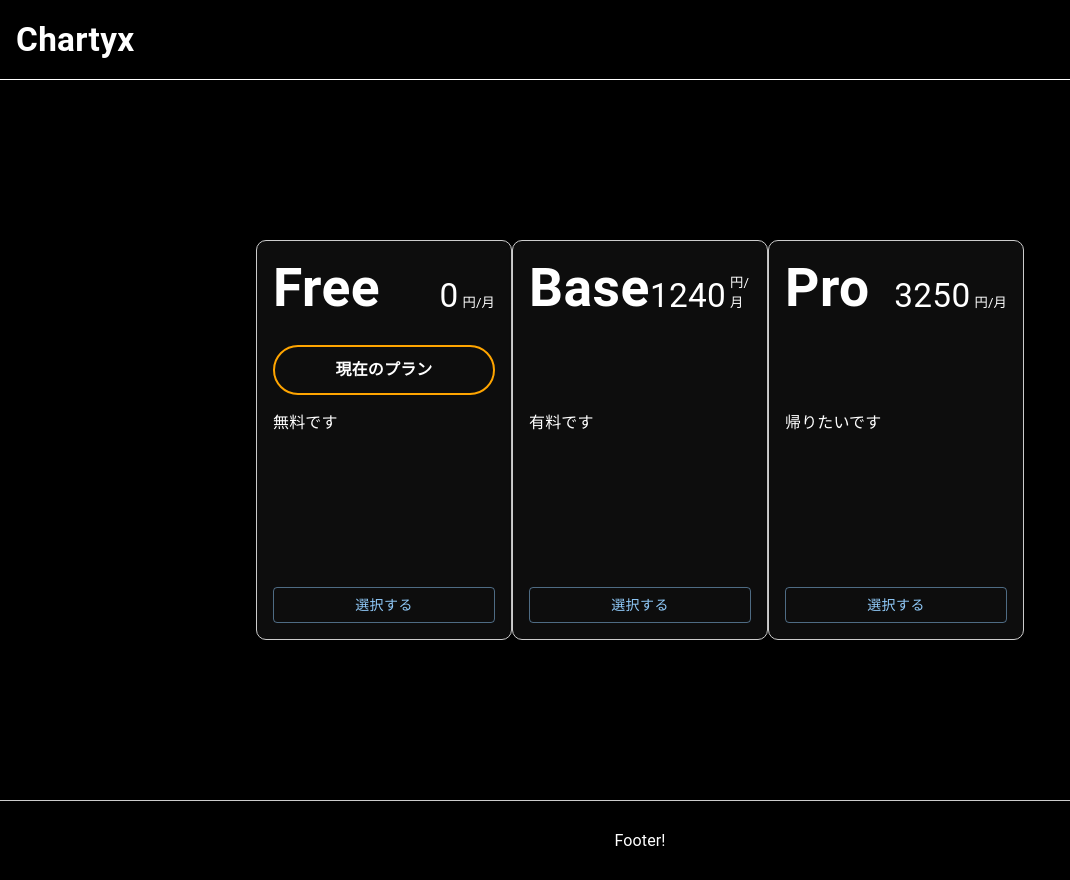
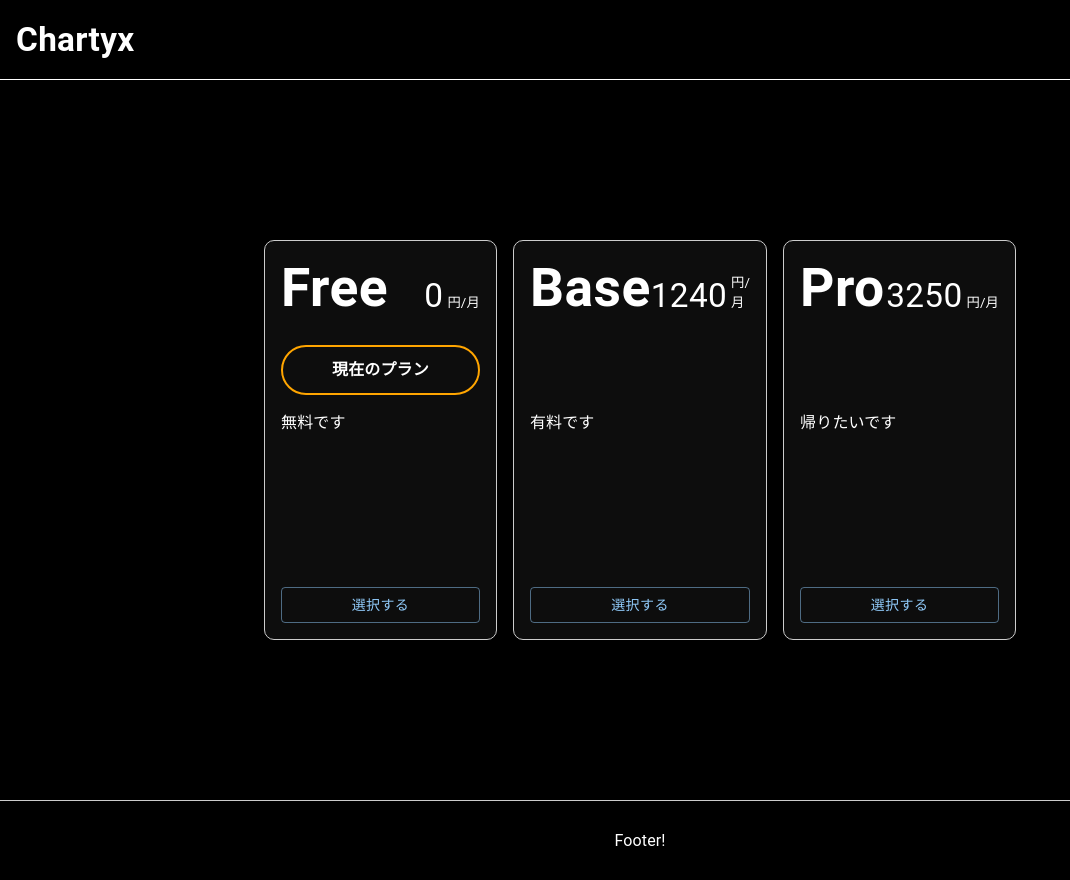
Before and after one commit to chartyx-jp/chartyx-web, a Next.js app: page /register/plans in a window 1280 px wide. Shown: the whole page, without its empty margins (0-1070 px from the left). Built offline with nearby package versions, Linux system fonts and the light colour scheme; what @mui/material-nextjs would draw is missing.

Commit message:
PlanCardコンポーネントのスタイルを調整し、マージンを追加しました

```diff
--- a/components/PlanCard.tsx
+++ b/components/PlanCard.tsx
@@ -28,6 +28,7 @@ export default function PlanCard({ name, price, active, description, onClick }:
                 px: 2,
                 pt: 1,
                 pb: 2,
+                mx: 1,
                 display: 'flex',
                 flexDirection: 'column',
             }}
```
